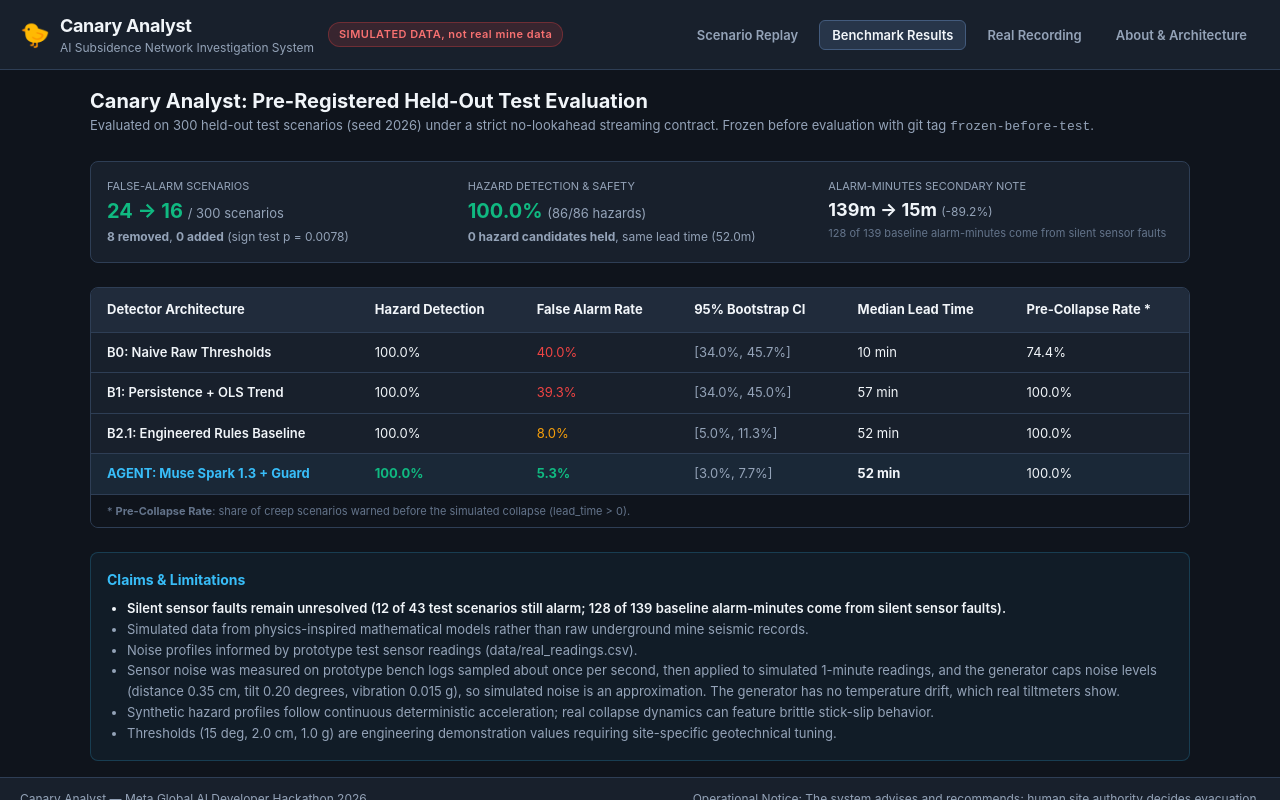
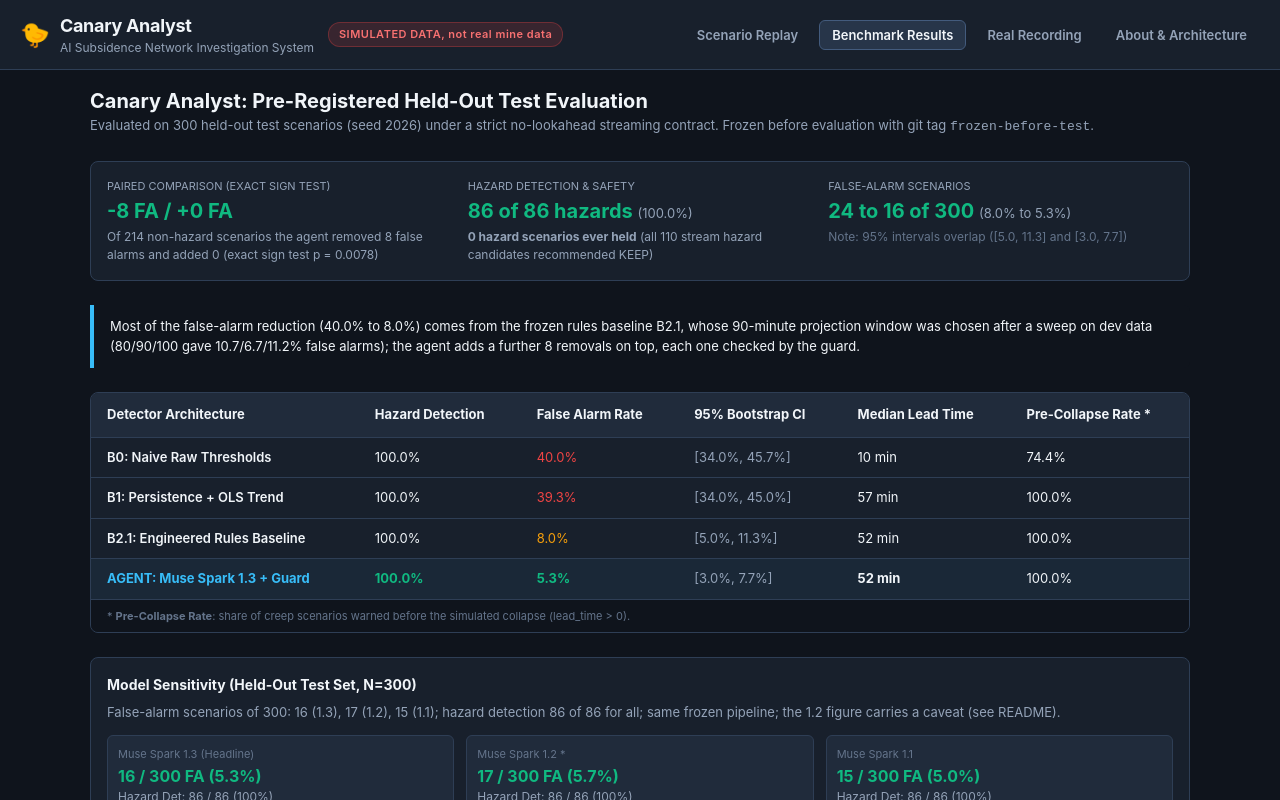
Before and after one commit to itskavyansh/Canary-Analyst, a React (Vite) app in the folder web/: page / in a window 1280 px wide. Both pictures are taken after a click on the button "Benchmark Results". Shown: the top 800 px of the page. Built offline with nearby package versions, Linux system fonts and the light colour scheme.

Commit message:
docs(results): lead with paired evidence, add model sensitivity and post-hoc breakdowns

```diff
--- a/web/src/App.jsx
+++ b/web/src/App.jsx
@@ -964,6 +964,8 @@ function RevealPanel({ reveal, currentMinute, scenarioData }) {
 // Component: Results Tab
 // -----------------------------------------------------------------------------
 function ResultsTab({ summaryData }) {
+  const [showBreakdown, setShowBreakdown] = useState(false);
+
   if (!summaryData) return <div>Loading benchmark results...</div>;
 
   const testM = summaryData.test_metrics || {};
@@ -983,7 +985,7 @@ function ResultsTab({ summaryData }) {
         </p>
       </div>
 
-      {/* Primary Key Findings Header Box (Clean text without raw LaTeX tokens) */}
+      {/* Primary Key Findings Header Box */}
       <div style={{
         background: 'var(--bg-secondary)',
         border: '1px solid var(--border-color)',
@@ -994,34 +996,47 @@ function ResultsTab({ summaryData }) {
         gap: '16px'
       }}>
         <div>
-          <div style={{ fontSize: '11px', color: 'var(--text-muted)', textTransform: 'uppercase' }}>False-Alarm Scenarios</div>
+          <div style={{ fontSize: '11px', color: 'var(--text-muted)', textTransform: 'uppercase' }}>Paired Comparison (Exact Sign Test)</div>
           <div style={{ fontSize: '20px', fontWeight: '700', color: 'var(--color-healthy)', marginTop: '2px' }}>
-            24 → 16 <span style={{ fontSize: '13px', color: 'var(--text-muted)', fontWeight: '400' }}>/ 300 scenarios</span>
+            -8 FA / +0 FA
           </div>
           <div style={{ fontSize: '12px', color: 'var(--text-muted)', marginTop: '2px' }}>
-            <strong>8 removed</strong>, <strong>0 added</strong> (sign test p = 0.0078)
+            Of 214 non-hazard scenarios the agent removed 8 false alarms and added 0 (exact sign test p = 0.0078)
           </div>
         </div>
 
         <div>
           <div style={{ fontSize: '11px', color: 'var(--text-muted)', textTransform: 'uppercase' }}>Hazard Detection & Safety</div>
           <div style={{ fontSize: '20px', fontWeight: '700', color: 'var(--color-healthy)', marginTop: '2px' }}>
-            100.0% <span style={{ fontSize: '13px', color: 'var(--text-muted)', fontWeight: '400' }}>(86/86 hazards)</span>
+            86 of 86 hazards <span style={{ fontSize: '13px', color: 'var(--text-muted)', fontWeight: '400' }}>(100.0%)</span>
           </div>
           <div style={{ fontSize: '12px', color: 'var(--text-muted)', marginTop: '2px' }}>
-            <strong>0 hazard candidates held</strong>, same lead time (52.0m)
+            <strong>0 hazard scenarios ever held</strong> (all 110 stream hazard candidates recommended KEEP)
           </div>
         </div>
 
         <div>
-          <div style={{ fontSize: '11px', color: 'var(--text-muted)', textTransform: 'uppercase' }}>Alarm-Minutes Secondary Note</div>
-          <div style={{ fontSize: '18px', fontWeight: '700', color: 'var(--text-main)', marginTop: '2px' }}>
-            139m → 15m <span style={{ fontSize: '12px', color: 'var(--text-muted)', fontWeight: '400' }}>(-89.2%)</span>
-          </div>
-          <div style={{ fontSize: '11px', color: 'var(--text-dim)', marginTop: '2px' }}>
-            128 of 139 baseline alarm-minutes come from silent sensor faults
-          </div>
-        </div>
+          <div style={{ fontSize: '11px', color: 'var(--text-muted)', textTransform: 'uppercase' }}>False-Alarm Scenarios</div>
+          <div style={{ fontSize: '20px', fontWeight: '700', color: 'var(--color-healthy)', marginTop: '2px' }}>
+            24 to 16 of 300 <span style={{ fontSize: '13px', color: 'var(--text-muted)', fontWeight: '400' }}>(8.0% to 5.3%)</span>
+          </div>
+          <div style={{ fontSize: '12px', color: 'var(--text-dim)', marginTop: '2px' }}>
+            Note: 95% intervals overlap ([5.0, 11.3] and [3.0, 7.7])
+          </div>
+        </div>
+      </div>
+
+      {/* Baseline vs Agent Attribution Note */}
+      <div style={{
+        background: 'var(--bg-primary)',
+        borderLeft: '4px solid var(--color-review)',
+        padding: '12px 16px',
+        borderRadius: '0 6px 6px 0',
+        fontSize: '13px',
+        lineHeight: '1.5',
+        color: 'var(--text-main)'
+      }}>
+        Most of the false-alarm reduction (40.0% to 8.0%) comes from the frozen rules baseline B2.1, whose 90-minute projection window was chosen after a sweep on dev data (80/90/100 gave 10.7/6.7/11.2% false alarms); the agent adds a further 8 removals on top, each one checked by the guard.
       </div>
 
       {/* Main Table with Footnote on Pre-Collapse Rate */}
@@ -1072,10 +1087,133 @@ function ResultsTab({ summaryData }) {
             </tr>
           </tbody>
         </table>
-        {/* 3. Footnote defining Pre-Collapse Rate */}
+        {/* Footnote defining Pre-Collapse Rate */}
         <div style={{ padding: '8px 16px', fontSize: '11px', color: 'var(--text-dim)', borderTop: '1px solid var(--border-color)', background: 'var(--bg-primary)' }}>
           * <strong>Pre-Collapse Rate</strong>: share of creep scenarios warned before the simulated collapse (lead_time &gt; 0).
         </div>
+      </div>
+
+      {/* Model Sensitivity Card */}
+      <div style={{
+        background: 'var(--bg-secondary)',
+        borderRadius: '8px',
+        padding: '16px',
+        border: '1px solid var(--border-color)'
+      }}>
+        <h3 style={{ fontSize: '14px', fontWeight: '700', color: 'var(--text-main)', marginBottom: '8px' }}>
+          Model Sensitivity (Held-Out Test Set, N=300)
+        </h3>
+        <p style={{ fontSize: '13px', color: 'var(--text-muted)', marginBottom: '12px' }}>
+          False-alarm scenarios of 300: 16 (1.3), 17 (1.2), 15 (1.1); hazard detection 86 of 86 for all; same frozen pipeline; the 1.2 figure carries a caveat (see README).
+        </p>
+        <div style={{ display: 'grid', gridTemplateColumns: 'repeat(auto-fit, minmax(180px, 1fr))', gap: '12px' }}>
+          <div style={{ background: 'var(--bg-card)', padding: '10px', borderRadius: '6px', border: '1px solid var(--border-color)' }}>
+            <div style={{ fontSize: '11px', color: 'var(--text-dim)' }}>Muse Spark 1.3 (Headline)</div>
+            <div style={{ fontSize: '16px', fontWeight: '700', color: 'var(--color-healthy)', marginTop: '2px' }}>16 / 300 FA (5.3%)</div>
+            <div style={{ fontSize: '12px', color: 'var(--text-muted)' }}>Hazard Det: 86 / 86 (100%)</div>
+          </div>
+          <div style={{ background: 'var(--bg-card)', padding: '10px', borderRadius: '6px', border: '1px solid var(--border-color)' }}>
+            <div style={{ fontSize: '11px', color: 'var(--text-dim)' }}>Muse Spark 1.2 *</div>
+            <div style={{ fontSize: '16px', fontWeight: '700', color: 'var(--color-healthy)', marginTop: '2px' }}>17 / 300 FA (5.7%)</div>
+            <div style={{ fontSize: '12px', color: 'var(--text-muted)' }}>Hazard Det: 86 / 86 (100%)</div>
+          </div>
+          <div style={{ background: 'var(--bg-card)', padding: '10px', borderRadius: '6px', border: '1px solid var(--border-color)' }}>
+            <div style={{ fontSize: '11px', color: 'var(--text-dim)' }}>Muse Spark 1.1</div>
+            <div style={{ fontSize: '16px', fontWeight: '700', color: 'var(--color-healthy)', marginTop: '2px' }}>15 / 300 FA (5.0%)</div>
+            <div style={{ fontSize: '12px', color: 'var(--text-muted)' }}>Hazard Det: 86 / 86 (100%)</div>
+          </div>
+        </div>
+      </div>
+
+      {/* Post-Hoc Breakdown Collapsible */}
+      <div style={{
+        background: 'var(--bg-secondary)',
+        borderRadius: '8px',
+        padding: '16px',
+        border: '1px solid var(--border-color)'
+      }}>
+        <div style={{ display: 'flex', justifyContent: 'space-between', alignItems: 'center' }}>
+          <h3 style={{ fontSize: '14px', fontWeight: '700', color: 'var(--text-main)', margin: 0 }}>
+            Post-hoc breakdown by scenario type (descriptive, not a test)
+          </h3>
+          <button
+            onClick={() => setShowBreakdown(!showBreakdown)}
+            style={{
+              padding: '4px 10px',
+              fontSize: '12px',
+              background: 'var(--bg-card)',
+              border: '1px solid var(--border-color)',
+              borderRadius: '4px',
+              color: 'var(--text-main)',
+              cursor: 'pointer'
+            }}
+          >
+            {showBreakdown ? 'Hide Breakdown' : 'Show Breakdown'}
+          </button>
+        </div>
+        <p style={{ fontSize: '12px', color: 'var(--text-muted)', marginTop: '6px', marginBottom: showBreakdown ? '12px' : 0 }}>
+          These breakdowns were computed after the test run and played no part in any design choice.
+        </p>
+
+        {showBreakdown && (
+          <div style={{ overflowX: 'auto', marginTop: '12px' }}>
+            <table style={{ width: '100%', borderCollapse: 'collapse', fontSize: '12px' }}>
+              <thead>
+                <tr style={{ background: 'var(--bg-card)', borderBottom: '1px solid var(--border-color)', textAlign: 'left' }}>
+                  <th style={{ padding: '8px 12px' }}>Scenario Type (214 non-hazard)</th>
+                  <th style={{ padding: '8px 12px' }}>B2.1 False Alarms</th>
+                  <th style={{ padding: '8px 12px' }}>Agent False Alarms</th>
+                  <th style={{ padding: '8px 12px' }}>Removed</th>
+                  <th style={{ padding: '8px 12px' }}>Added</th>
+                </tr>
+              </thead>
+              <tbody>
+                <tr style={{ borderBottom: '1px solid var(--border-color)' }}>
+                  <td style={{ padding: '6px 12px', fontWeight: '600' }}>blast (N=43)</td>
+                  <td style={{ padding: '6px 12px' }}>4</td>
+                  <td style={{ padding: '6px 12px' }}>1</td>
+                  <td style={{ padding: '6px 12px', color: 'var(--color-healthy)' }}>3</td>
+                  <td style={{ padding: '6px 12px' }}>0</td>
+                </tr>
+                <tr style={{ borderBottom: '1px solid var(--border-color)' }}>
+                  <td style={{ padding: '6px 12px', fontWeight: '600' }}>machinery_impact (N=43)</td>
+                  <td style={{ padding: '6px 12px' }}>1</td>
+                  <td style={{ padding: '6px 12px' }}>0</td>
+                  <td style={{ padding: '6px 12px', color: 'var(--color-healthy)' }}>1</td>
+                  <td style={{ padding: '6px 12px' }}>0</td>
+                </tr>
+                <tr style={{ borderBottom: '1px solid var(--border-color)' }}>
+                  <td style={{ padding: '6px 12px', fontWeight: '600' }}>rain_tilt (N=43)</td>
+                  <td style={{ padding: '6px 12px' }}>4</td>
+                  <td style={{ padding: '6px 12px' }}>1</td>
+                  <td style={{ padding: '6px 12px', color: 'var(--color-healthy)' }}>3</td>
+                  <td style={{ padding: '6px 12px' }}>0</td>
+                </tr>
+                <tr style={{ borderBottom: '1px solid var(--border-color)' }}>
+                  <td style={{ padding: '6px 12px', fontWeight: '600' }}>sensor_fault (N=43)</td>
+                  <td style={{ padding: '6px 12px' }}>12</td>
+                  <td style={{ padding: '6px 12px' }}>12</td>
+                  <td style={{ padding: '6px 12px' }}>0</td>
+                  <td style={{ padding: '6px 12px' }}>0</td>
+                </tr>
+                <tr style={{ borderBottom: '1px solid var(--border-color)' }}>
+                  <td style={{ padding: '6px 12px', fontWeight: '600' }}>stuck_sensor (N=42)</td>
+                  <td style={{ padding: '6px 12px' }}>2</td>
+                  <td style={{ padding: '6px 12px' }}>1</td>
+                  <td style={{ padding: '6px 12px', color: 'var(--color-healthy)' }}>1</td>
+                  <td style={{ padding: '6px 12px' }}>0</td>
+                </tr>
+                <tr style={{ background: 'var(--bg-card)', fontWeight: '700' }}>
+                  <td style={{ padding: '8px 12px' }}>Total (N=214)</td>
+                  <td style={{ padding: '8px 12px' }}>23</td>
+                  <td style={{ padding: '8px 12px' }}>15</td>
+                  <td style={{ padding: '8px 12px', color: 'var(--color-healthy)' }}>8</td>
+                  <td style={{ padding: '8px 12px' }}>0</td>
+                </tr>
+              </tbody>
+            </table>
+          </div>
+        )}
       </div>
 
       {/* Claims and Limits Box */}
@@ -1089,8 +1227,11 @@ function ResultsTab({ summaryData }) {
           Claims & Limitations
         </h3>
         <ul style={{ paddingLeft: '20px', fontSize: '13px', color: 'var(--text-muted)', lineHeight: '1.6' }}>
+          <li style={{ fontWeight: '600', color: 'var(--text-main)' }}>
+            12 of 43 silent sensor faults still alarm, results are on simulated data, thresholds are demonstration values.
+          </li>
           {summaryData.limitations.map((lim, idx) => (
-            <li key={idx} style={{ fontWeight: idx === 0 ? '600' : 'normal', color: idx === 0 ? 'var(--text-main)' : 'var(--text-muted)' }}>
+            <li key={idx} style={{ color: 'var(--text-muted)' }}>
               {lim}
             </li>
           ))}
@@ -1100,9 +1241,6 @@ function ResultsTab({ summaryData }) {
   );
 }
 
-// -----------------------------------------------------------------------------
-// Component: About & Architecture Tab
-// -----------------------------------------------------------------------------
 function AboutTab() {
   return (
     <div style={{ display: 'flex', flexDirection: 'column', gap: '20px', maxWidth: '850px', margin: '0 auto', fontSize: '14px', lineHeight: '1.6' }}>
@@ -1113,9 +1251,23 @@ function AboutTab() {
         </p>
       </div>
 
+      {/* Headline Findings Summary */}
+      <div style={{ background: 'var(--bg-secondary)', borderRadius: '8px', padding: '16px', border: '1px solid var(--border-color)' }}>
+        <h3 style={{ fontSize: '15px', fontWeight: '700', color: 'var(--color-healthy)', marginBottom: '8px' }}>
+          Core Benchmark Evidence & Verification
+        </h3>
+        <ul style={{ paddingLeft: '20px', marginTop: '8px', color: 'var(--text-muted)' }}>
+          <li><strong>Paired Result:</strong> Of 214 non-hazard scenarios the agent removed 8 false alarms and added 0 (exact sign test p = 0.0078).</li>
+          <li><strong>Hazard Detection:</strong> 86 of 86 hazards detected and 0 hazard scenarios ever held.</li>
+          <li><strong>False-Alarm Scenarios:</strong> 24 to 16 of 300 (8.0% to 5.3%), with the note that the 95% intervals overlap ([5.0, 11.3] and [3.0, 7.7]).</li>
+          <li>Most of the false-alarm reduction (40.0% to 8.0%) comes from the frozen rules baseline B2.1, whose 90-minute projection window was chosen after a sweep on dev data (80/90/100 gave 10.7/6.7/11.2% false alarms); the agent adds a further 8 removals on top, each one checked by the guard.</li>
+          <li><strong>Known Limits:</strong> 12 of 43 silent sensor faults still alarm, results are on simulated data, thresholds are demonstration values.</li>
+        </ul>
+      </div>
+
       <div style={{ background: 'var(--bg-secondary)', borderRadius: '8px', padding: '16px', border: '1px solid var(--border-color)' }}>
         <h3 style={{ fontSize: '15px', fontWeight: '700', color: 'var(--color-review)', marginBottom: '8px' }}>
-          "AI Proposes, Deterministic Code Decides"
+          &quot;AI Proposes, Deterministic Code Decides&quot;
         </h3>
         <p style={{ color: 'var(--text-muted)' }}>
           Canary Analyst operates under a strict life-safety design pattern. In mine safety and geotechnical hazard prediction, a false alarm causes an operational delay, but a false negative causes catastrophic loss of human life. Therefore:
@@ -1133,7 +1285,7 @@ function AboutTab() {
           Hackathon Provenance & Hardware Credit
         </h3>
         <p style={{ color: 'var(--text-muted)' }}>
-          <strong>Built from scratch during the Meta Global AI Developer Hackathon (Oct 27 – Nov 4, 2026).</strong>
+          <strong>Built from scratch during the Meta Global AI Developer Hackathon (Oct 27 - Nov 4, 2026).</strong>
         </p>
         <p style={{ color: 'var(--text-muted)', marginTop: '8px' }}>
           The physical hardware ingestion architecture (ESP32, MPU6050 accelerometer, HC-SR04 ultrasonic rangefinder, and ADS1115 piezoelectric acoustic sensor) represents our team's earlier <strong>ProjectCanary</strong> sensor design concept. All analytical code, statistical baseline engines, agent tools, guard logic, evaluation harness, and web demo were developed completely from scratch during this hackathon.
@@ -1155,13 +1307,16 @@ function AboutTab() {
           </div>
           <div>
             <div style={{ color: 'var(--text-dim)', fontSize: '12px' }}>Mean Cost / Candidate</div>
-            <div style={{ fontWeight: '600', color: 'var(--color-healthy)' }}>$0.0215 USD</div>
+            <div style={{ fontWeight: '600', color: 'var(--color-healthy)' }}>.0215 USD</div>
           </div>
           <div>
             <div style={{ color: 'var(--text-dim)', fontSize: '12px' }}>Evidence Verification</div>
             <div style={{ fontWeight: '600', color: 'var(--color-healthy)' }}>100% of cited evidence IDs matched real tool outputs (714 of 714)</div>
           </div>
         </div>
+        <p style={{ color: 'var(--text-muted)', fontSize: '13px', marginTop: '12px' }}>
+          We did not compare against non-Meta models, so we make no claim that Muse Spark beats them.
+        </p>
       </div>
 
       <div style={{ background: 'var(--bg-secondary)', borderRadius: '8px', padding: '16px', border: '1px solid var(--border-color)' }}>
@@ -1172,7 +1327,7 @@ function AboutTab() {
           <strong>Cache Key Collision & Test Rerun:</strong> The original cache key in <code>agent/analyst.py</code> did not include a dataset split name. Because scenario IDs are shared between the dev and test splits, 16 test candidates were initially served from dev-split cache entries. An audit identified this and re-ran all 16 candidates live on held-out test data in <code>results/test_rerun16/</code>. All 16 reran live as KEEP; 15 kept the same label (ground_movement) and 1 (SCENARIO_0009_slow_creep_002) changed from unclear (0.55) to ground_movement (0.90); detection and scenario-level results are unchanged.
         </p>
         <p style={{ color: 'var(--text-muted)', fontSize: '13px', marginTop: '8px' }}>
-          <strong>Candidate-Level Numbers Corrected:</strong> Published headline candidate numbers originally included 9 exploratory dev entries from the shared cache (142 candidates, $2.99 USD, 761 evidence IDs). Filtered strictly to the 133 test stream candidates with the live test rerun data, verified candidate metrics are: 133 candidate episodes, 107 of 110 hazard candidates labelled <code>ground_movement</code> (97.3%), 714 of 714 valid evidence IDs (100.0%), and $2.86 USD total cost ($0.0215 / candidate).
+          <strong>Candidate-Level Numbers Corrected:</strong> Published headline candidate numbers originally included 9 exploratory dev entries from the shared cache (142 candidates, .99 USD, 761 evidence IDs). Filtered strictly to the 133 test stream candidates with the live test rerun data, verified candidate metrics are: 133 candidate episodes, 107 of 110 hazard candidates labelled <code>ground_movement</code> (97.3%), 714 of 714 valid evidence IDs (100.0%), and .86 USD total cost (.0215 / candidate).
         </p>
       </div>
     </div>
@@ -1180,9 +1335,6 @@ function AboutTab() {
 }
 
 
-// -----------------------------------------------------------------------------
-// Component: Real Recording Tab (2-Node Prototype Session)
-// -----------------------------------------------------------------------------
 function RealRecordingTab() {
   const [data, setData] = useState(null);
   const [loading, setLoading] = useState(true);
```
Also changed, not shown: 2 other files (tests, documents, lock files or other folders).
